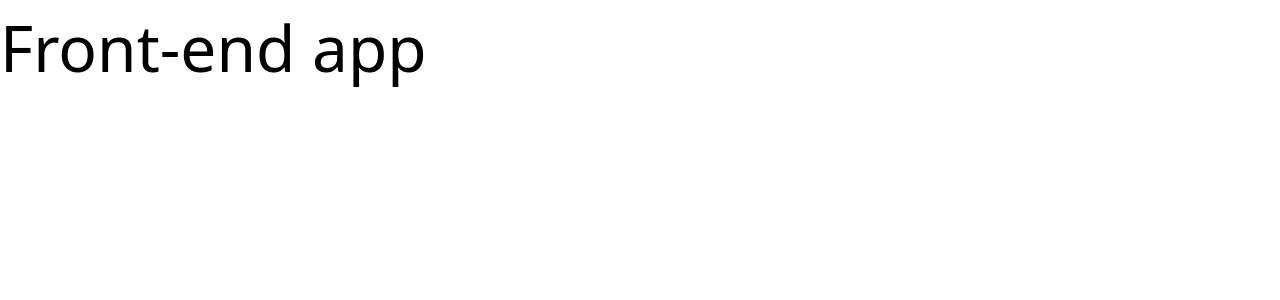
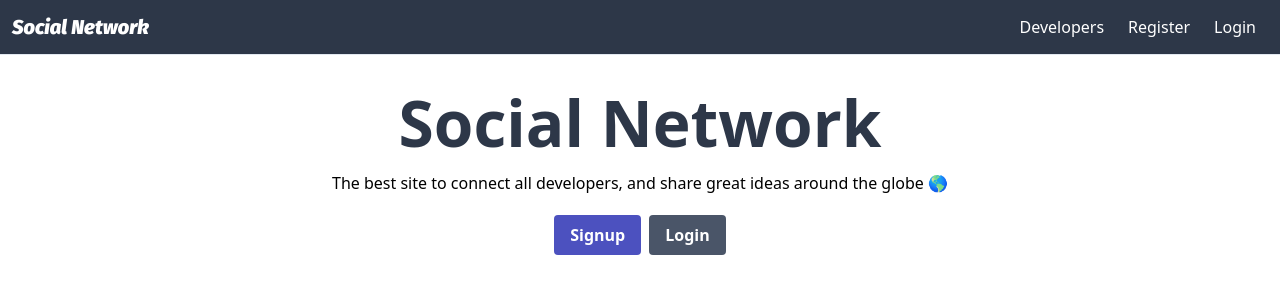
Before and after one commit to fserapian/SocialNetwork, a React (Create React App) app in the folder client/: page / in a window 1280 px wide. Shown: the top 300 px of the page. Built offline with nearby package versions, Linux system fonts and the light colour scheme.

Commit message:
add layout Navbar and Landing components

```diff
--- a/client/src/App.js
+++ b/client/src/App.js
@@ -1,10 +1,13 @@
 import React from 'react';
 import './App.css';
+import { Navbar } from './components/layout/Navbar';
+import { Landing } from './components/layout/Landing';
 
 function App() {
   return (
     <div className="App">
-      <h1 className="text-6xl">Front-end app</h1>
+      <Navbar />
+      <Landing />
     </div>
   );
 }
--- /dev/null
+++ b/client/src/components/layout/Landing.js
@@ -0,0 +1,20 @@
+import React from 'react';
+
+export const Landing = () => {
+  return (
+    <div className="mt-5 text-center">
+      <h1 className="text-6xl font-bold text-gray-800 ">Social Network</h1>
+      <p>
+        The best site to connect all developers, and share great ideas around
+        the globe 🌎
+      </p>
+      <div className="buttons mt-5"></div>
+      <button className="bg-indigo-700 hover:bg-indigo-800 text-white font-bold py-2 px-4 mx-1 rounded">
+        Signup
+      </button>
+      <button className="bg-gray-700 hover:bg-gray-800 text-white font-bold py-2 px-4 mx-1 rounded">
+        Login
+      </button>
+    </div>
+  );
+};
--- /dev/null
+++ b/client/src/components/layout/Navbar.css
@@ -0,0 +1,5 @@
+@import url('https://fonts.googleapis.com/css2?family=Fira+Sans:ital,wght@1,900&display=swap');
+
+.logo {
+  font-family: 'Fira Sans', sans-serif;
+}
--- /dev/null
+++ b/client/src/components/layout/Navbar.js
@@ -0,0 +1,27 @@
+import React from 'react';
+import './Navbar.css';
+
+export const Navbar = () => {
+  return (
+    <header className="border-b text-white p-3 flex justify-between items-center bg-gray-800 mb-3">
+      <span className="logo text-xl">Social Network</span>
+      <ul className="flex items-center">
+        <li className="px-3">
+          <a href="#" className="hover:text-red-200">
+            Developers
+          </a>
+        </li>
+        <li className="px-3">
+          <a href="#" className="hover:text-red-200">
+            Register
+          </a>
+        </li>
+        <li className="px-3">
+          <a href="#" className="hover:text-red-200">
+            Login
+          </a>
+        </li>
+      </ul>
+    </header>
+  );
+};
```
Also changed, not shown: client/public/index.html (+0 -23 lines).
